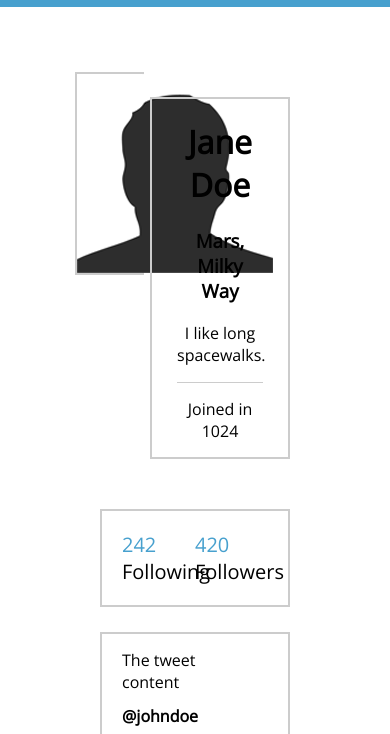
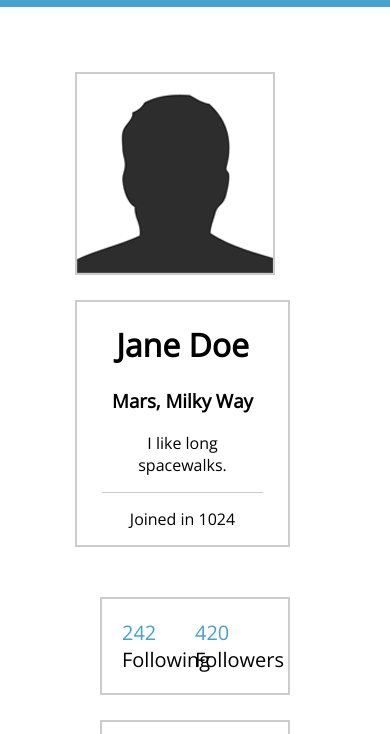
Before and after one commit to yerazo/copycat-responsive, a plain HTML site: page index.html in a window 390 px wide. Shown: the part 88-822 px from the top of the page. Drawn offline with nearby package versions, Linux system fonts and the light colour scheme.

Commit message:
Profile Nearly There

```diff
--- a/assets/css/style.css
+++ b/assets/css/style.css
@@ -174,15 +174,15 @@ footer nav li a:hover{
 
   /*PROFILE*/
   @media screen and (max-width:600px){
-    .profile .image{
+    .profile .image, .profile img{
       float: left;
-      width: 30%;
+      width: auto;
     }
   }
   @media screen and (max-width:600px){
     .profile .bio{
       float: right;
-      width: 40%;
+      width: auto;
     }
   }
   /*TWEETS*/
```
